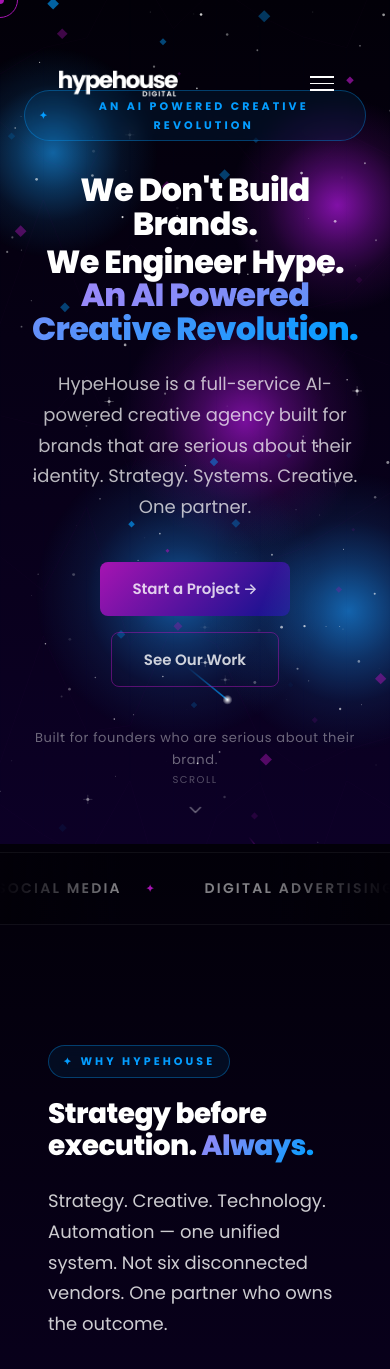
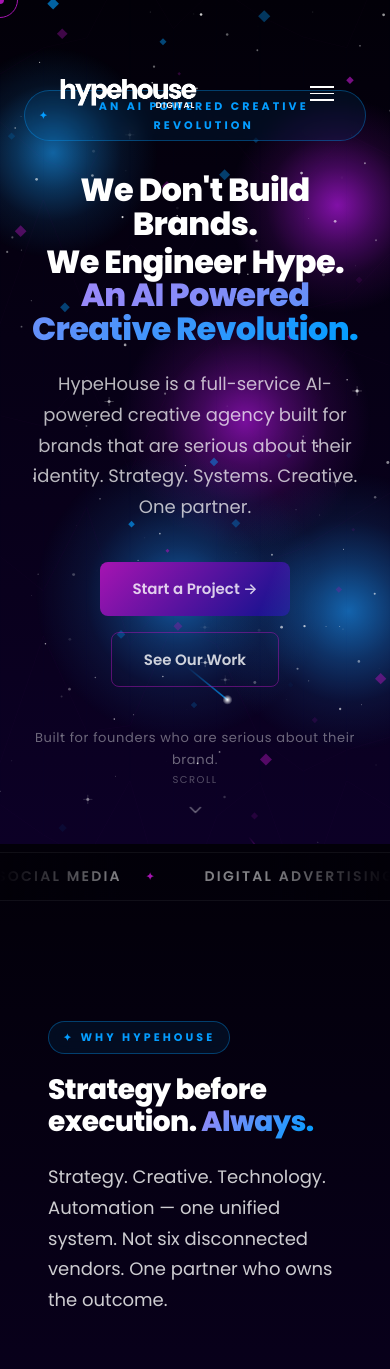
Before and after one commit to faryalamin6-collab/Hype-House, a Next.js app: page / in a window 390 px wide. Shown: the top 1369 px of the page. Built offline with nearby package versions, Linux system fonts and the light colour scheme.

Commit message:
Reduce ticker padding + increase logo size
- Ticker section: padding 24px → 12px (tighter gap to surrounding sections)
- Logo: 200x50 → 220x56 desktop, 140px → 160px mobile

https://claude.ai/code/session_01Sp7vZxT8utYKZszxNtZTKu

```diff
--- a/src/app/globals.css
+++ b/src/app/globals.css
@@ -282,7 +282,7 @@ p, li, span:not(.gradient-text):not(.section-label) {
 /* ── MOBILE LOGO OVERRIDE ────────────────────────────────────────────────── */
 @media (max-width: 768px) {
   nav img {
-    width: 140px !important;
+    width: 160px !important;
     height: auto !important;
   }
 }
--- a/src/components/layout/Navigation.tsx
+++ b/src/components/layout/Navigation.tsx
@@ -75,8 +75,8 @@ export default function Navigation() {
             <Image
               src="/images/logo-white.png"
               alt="HypeHouse Digital"
-              width={200}
-              height={50}
+              width={220}
+              height={56}
               priority
               style={{ objectFit: 'contain' }}
             />
--- a/src/components/sections/home/ServiceTicker.tsx
+++ b/src/components/sections/home/ServiceTicker.tsx
@@ -19,7 +19,7 @@ export default function ServiceTicker() {
         position: 'relative',
         zIndex: 10,
         overflow: 'hidden',
-        padding: '24px 0',
+        padding: '12px 0',
         borderTop: '1px solid rgba(255,255,255,0.06)',
         borderBottom: '1px solid rgba(255,255,255,0.06)',
       }}
```
